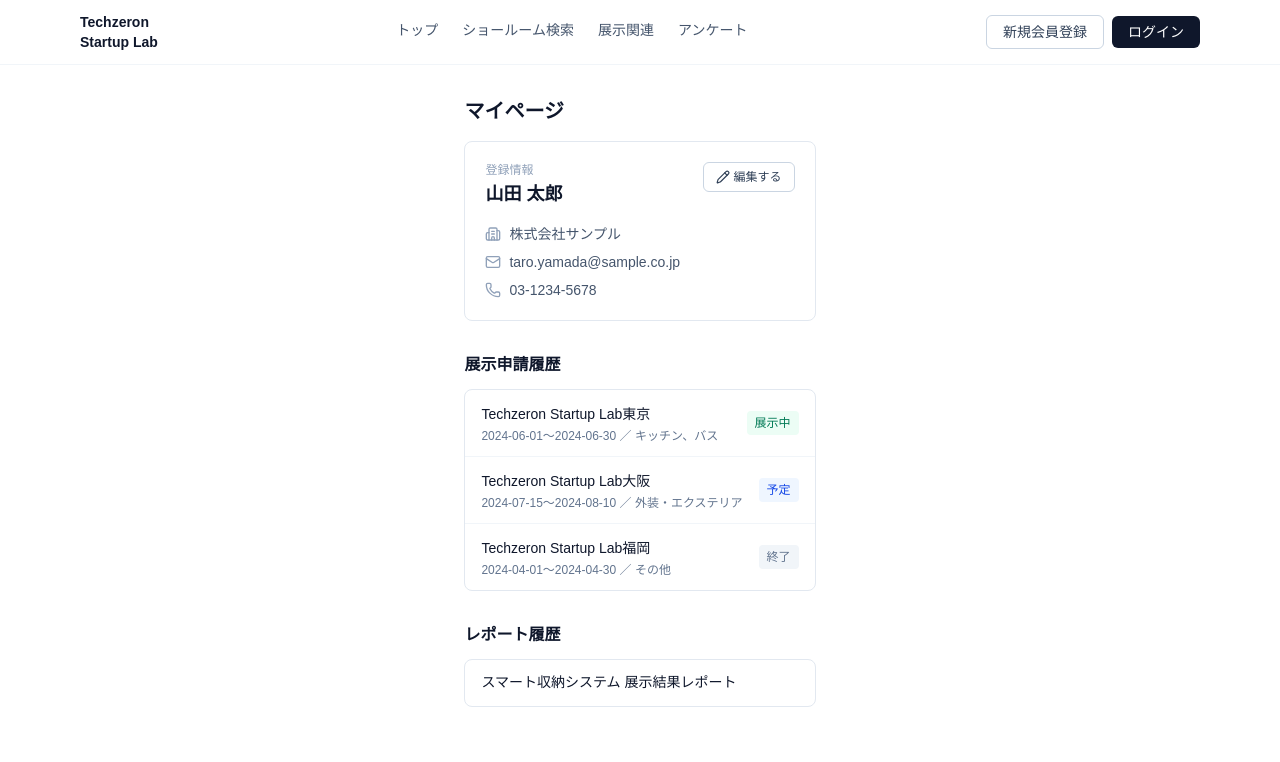
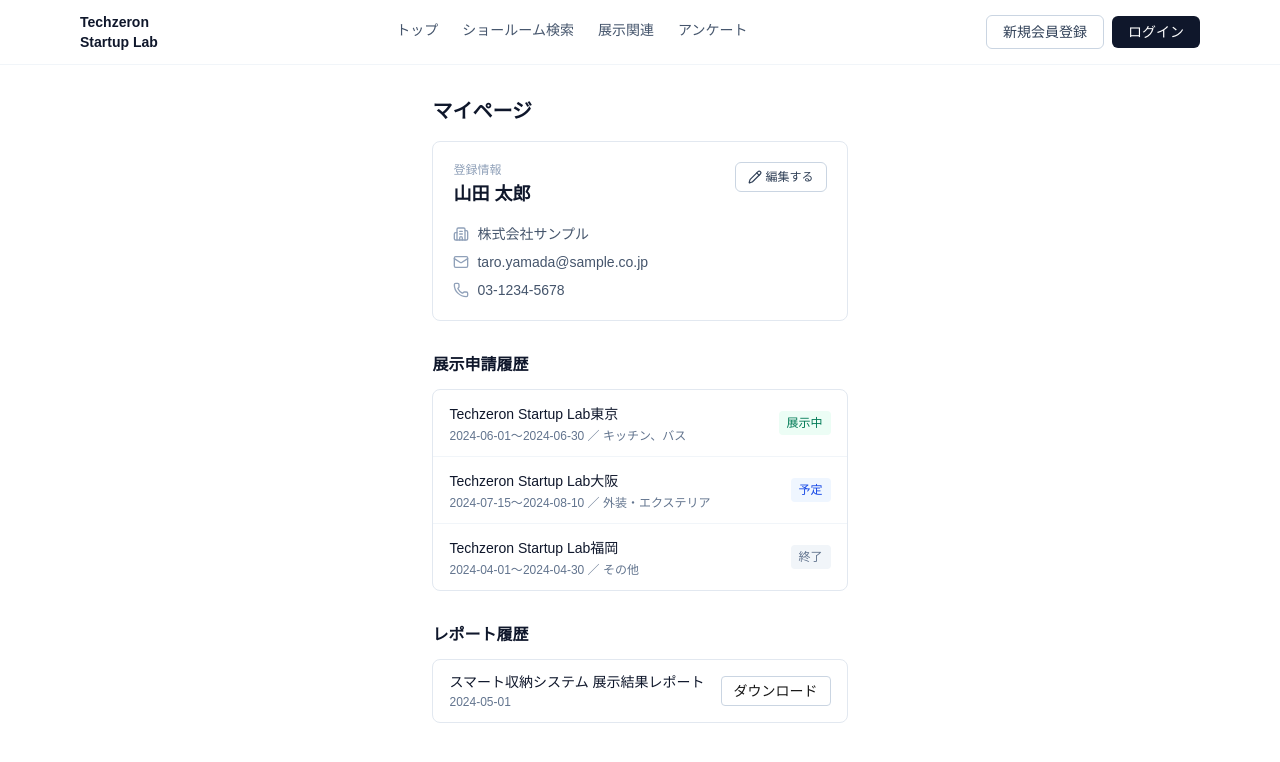
Before and after one commit to kenjiishii99b-beep/kyousou-master-2, a Next.js app in the folder frontend/: page /mypage in a window 1280 px wide. Shown: the top 762 px of the page. Built offline with nearby package versions, Linux system fonts and the light colour scheme; no server answers.

Commit message:
Fix ReportHistory date property

```diff
--- a/frontend/components/mypage/ReportHistory.tsx
+++ b/frontend/components/mypage/ReportHistory.tsx
@@ -24,8 +24,18 @@ export function ReportHistory({ items = [] }: { items?: ReportHistoryItem[] }) {
             <p className="truncate text-sm font-medium text-slate-900">
               {item.title}
             </p>
-            <p className="mt-0.5 text-xs text-slate-500">{item.createdAt}</p>
+
+            <p className="mt-0.5 text-xs text-slate-500">{item.date}</p>
           </div>
+
+          <Link
+            href={item.downloadUrl}
+            target="_blank"
+            rel="noopener noreferrer"
+            className="rounded border border-slate-300 px-3 py-1 text-sm hover:bg-slate-50"
+          >
+            ダウンロード
+          </Link>
         </li>
       ))}
     </ul>
```
